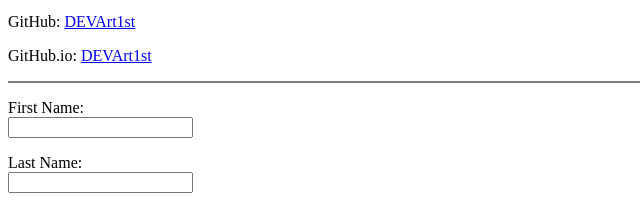
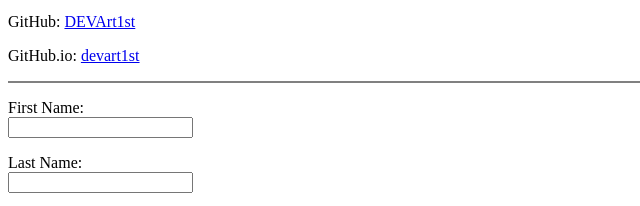
Before and after one commit to Dev-Isaiah/CV, a plain HTML site: page contact.html in a window 1280 px wide. Shown: the part 413-619 px from the top of the page, 0-640 px from the left. Drawn offline with Linux system fonts and the light colour scheme.

Commit message:
Final Contact Update

```diff
--- a/contact.html
+++ b/contact.html
@@ -21,7 +21,7 @@
   <p>LinkedIn: <a href="https://www.linkedin.com/in/isaiah-brown-96a26a210?lipi=urn%3Ali%3Apage%3Ad_flagship3_profile_view_base_contact_details%3B5b7Wt8XmQgiNJHwHwyWMvw%3D%3D" target="_blank">Isaiah Brown</a></p>
   <p>Medium: <a href="https://medium.com/@artistdev" target="_blank">artistdev</a></p>
   <p>GitHub: <a href="https://github.com/DEVArt1st" target="_blank">DEVArt1st</a></p>
-  <p>GitHub.io: <a href="https://devart1st.github.io/CV/" target="_blank">DEVArt1st</a></p>
+  <p>GitHub.io: <a href="https://devart1st.github.io/CV/" target="_blank">devart1st</a></p>
 
   <hr noshade>
 
```
